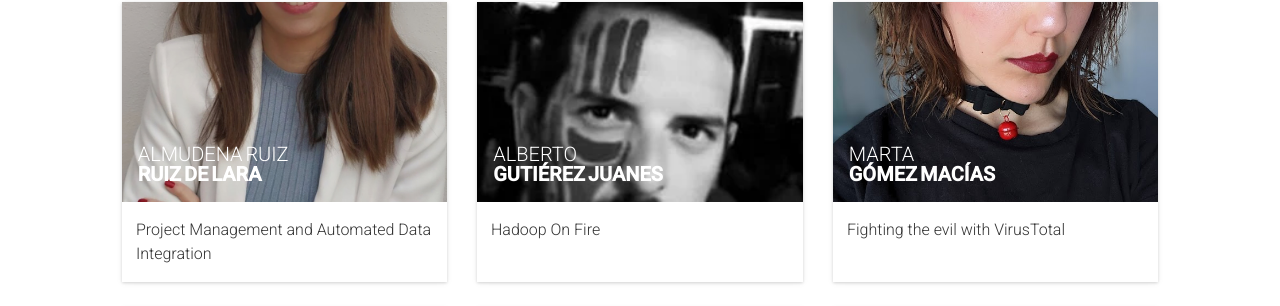
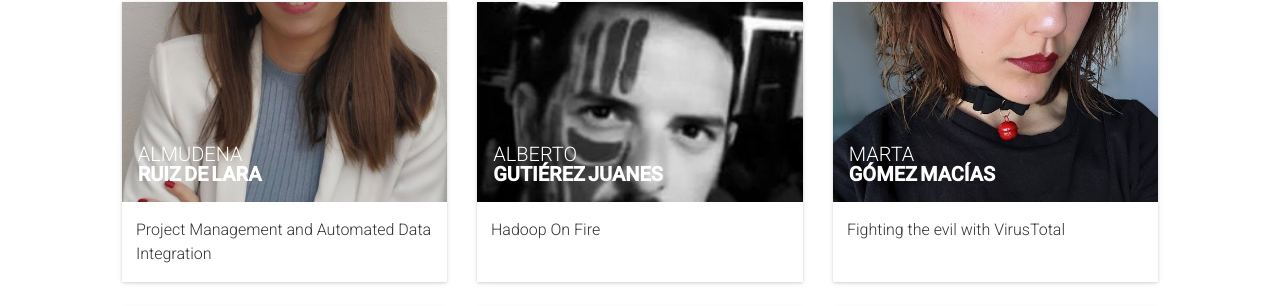
Before and after one commit to GDGMalaga/BiznagaFest-22, a Jekyll site: the page built from speakers.html, in a window 1280 px wide and 900 px high, scrolled down 2785 px. Shown: the part 118-424 px from the top of the window. Built offline with Jekyll 4.4.1, drawn with Linux system fonts in a browser that asks for light colours; nearby versions of some CDN libraries; comment, search, counter and statistics services are not loaded; grey boxes are pictures that could not be loaded.

Commit message:
Update Almudena's info

```diff
--- a/_data/speakers.yml
+++ b/_data/speakers.yml
@@ -259,9 +259,9 @@
   thumbnailUrl: moises-martinez.jpeg
   rockstar: true
 - id: 25
-  name: "Almudena Ruiz"
+  name: "Almudena"
   surname: "Ruiz de Lara"
-  company: "De Caterpillar"
+  company: "Caterpillar"
   title: "Project Manager"
   bio: "Responsible for Digital Data Integration projects in EAME and SA."
   thumbnailUrl: almudena-ruiz.jpeg
```
